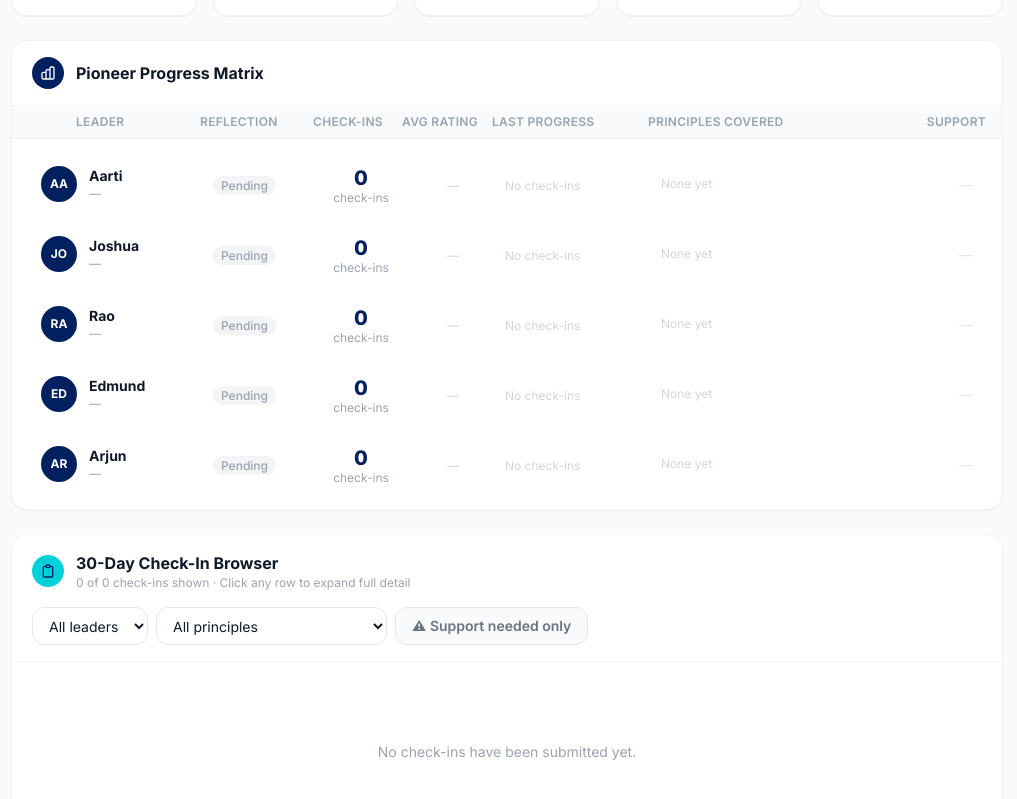
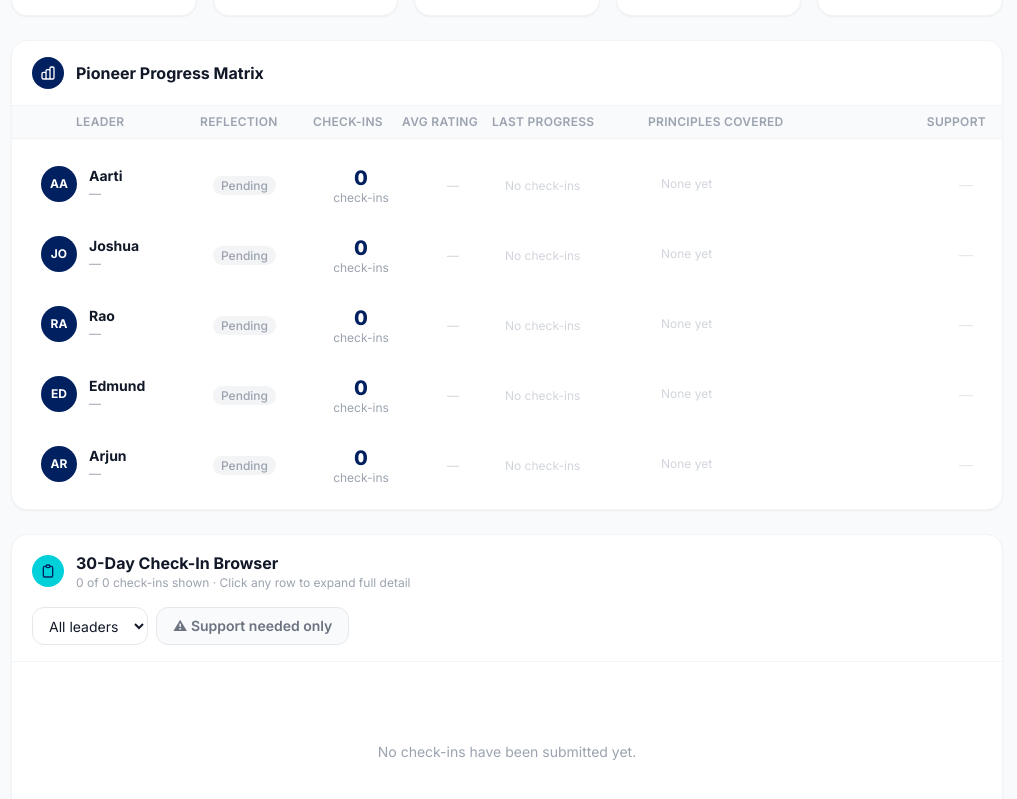
Before and after one commit to DelphineLaguette/IEL-Pioneer-Tracker, a React (Vite) app: page /#/admin in a window 1280 px wide. Shown: the part 362-1161 px from the top of the page, without its empty margins (133-1150 px from the left). Built offline with nearby package versions, Linux system fonts and the light colour scheme.

Commit message:
Simplify Admin check-in browser: leader filter only
Remove the leadership principle dropdown from the 30-Day Check-In
Browser filters — only leader name filter is shown now.

https://claude.ai/code/session_01FsgJDR46QmDHEmimug66xB

```diff
--- a/src/pages/Admin.tsx
+++ b/src/pages/Admin.tsx
@@ -345,9 +345,8 @@ function LeaderRow({
 
 export default function Admin() {
   const { data } = useStore();
-  const [filterLeader,    setFilterLeader]    = useState('');
-  const [filterPrinciple, setFilterPrinciple] = useState('');
-  const [filterSupport,   setFilterSupport]   = useState(false);
+  const [filterLeader,  setFilterLeader]  = useState('');
+  const [filterSupport, setFilterSupport] = useState(false);
 
   // ── Overview stats ──────────────────────────────────────────────────────────
   const completedReflections = LEADERS.filter(l =>
@@ -374,14 +373,13 @@ export default function Admin() {
   // ── Filtered check-ins ──────────────────────────────────────────────────────
   const filtered = data.checkIns
     .filter(ci => {
-      if (filterLeader    && ci.leaderId           !== filterLeader)    return false;
-      if (filterPrinciple && ci.selectedPrinciple  !== filterPrinciple) return false;
-      if (filterSupport   && !ci.supportNeeded)                         return false;
+      if (filterLeader  && ci.leaderId !== filterLeader) return false;
+      if (filterSupport && !ci.supportNeeded)            return false;
       return true;
     })
     .sort((a, b) => new Date(b.submittedAt).getTime() - new Date(a.submittedAt).getTime());
 
-  const hasFilters = filterLeader || filterPrinciple || filterSupport;
+  const hasFilters = filterLeader || filterSupport;
 
   return (
     <div className="space-y-6">
@@ -583,18 +581,6 @@ export default function Admin() {
               {LEADERS.map(l => <option key={l.id} value={l.id}>{l.name}</option>)}
             </select>
 
-            <select
-              value={filterPrinciple}
-              onChange={e => setFilterPrinciple(e.target.value)}
-              className="border border-gray-200 rounded-xl px-3 py-2 text-sm bg-white
-                         focus:outline-none focus:ring-2 focus:ring-[#00D0DA]"
-            >
-              <option value="">All principles</option>
-              {PRINCIPLES.map(p => (
-                <option key={p.id} value={p.id}>P{p.number} — {p.shortTitle}</option>
-              ))}
-            </select>
-
             <button
               type="button"
               onClick={() => setFilterSupport(v => !v)}
@@ -609,11 +595,7 @@ export default function Admin() {
             {hasFilters && (
               <button
                 type="button"
-                onClick={() => {
-                  setFilterLeader('');
-                  setFilterPrinciple('');
-                  setFilterSupport(false);
-                }}
+                onClick={() => { setFilterLeader(''); setFilterSupport(false); }}
                 className="px-4 py-2 rounded-xl text-sm text-gray-400 hover:text-gray-600 transition-colors"
               >
                 Clear filters
```
Also changed, not shown: 3 other files (tests, documents, lock files or other folders).
